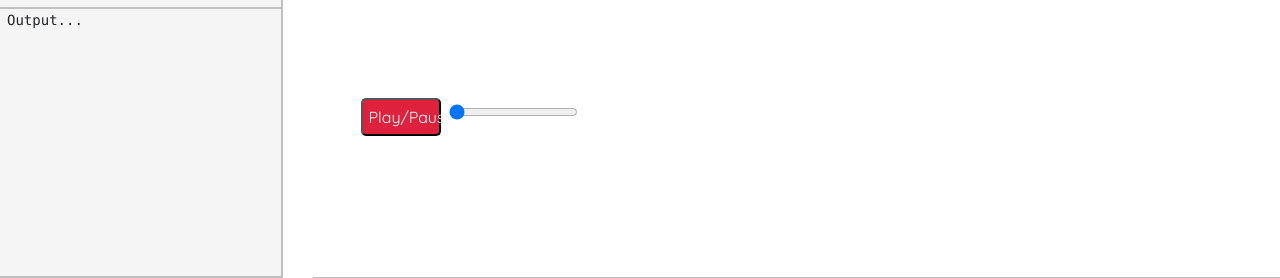
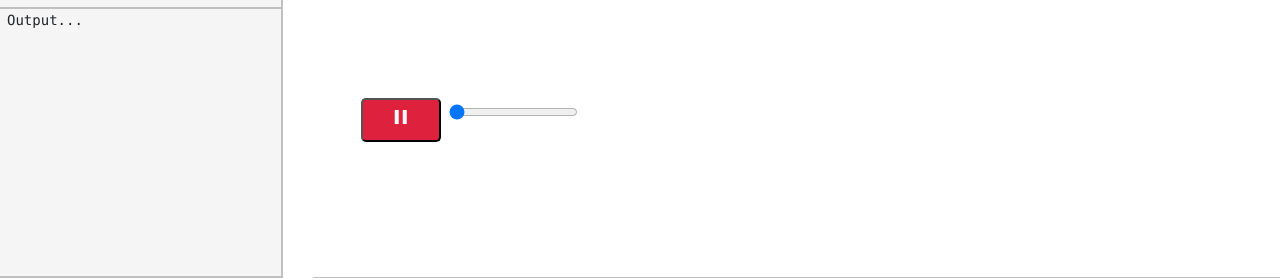
Before and after one commit to umdenes100/VisionSystemRemoteClient, a Jekyll site: the page built from pages/simulatorweb.html, in a window 1280 px wide. Shown: the part 1606-1884 px from the top of the page. Built offline with Jekyll 4.4.1, drawn with Linux system fonts in a browser that asks for light colours; nearby versions of some CDN libraries; some web fonts are replaced; comment, search, counter and statistics services are not loaded.

Commit message:
using pause icon

```diff
--- a/pages/simulatorweb.html
+++ b/pages/simulatorweb.html
@@ -27,6 +27,7 @@ custom_js_url:
   - https://cdnjs.cloudflare.com/ajax/libs/downloadjs/1.4.8/download.min.js
 ---
 
+<link href="https://fonts.googleapis.com/icon?family=Material+Icons" rel="stylesheet">
 <div class="container-fluid h-100 p-0">
     <div class="row h-100 p-0 m-0">
         <div class="col-md-8 h-100 p-0 m-0">
@@ -94,7 +95,7 @@ custom_js_url:
             </div>
             <div class="row h-20 m-0 p-0 Controls">
                 <div class="col-md-1 h-100 m-0 mr-2 p-0 ml-5">
-                    <button id="play">Play/Pause</button>
+                    <button id="play"><i class="material-icons">pause</i></button>
                 </div>
                 <div class="col-md-10 h-100 m-0 p-0">
                     <input type="range" min="1" max="5000" value="1" class="slider" id="timestep">
```
